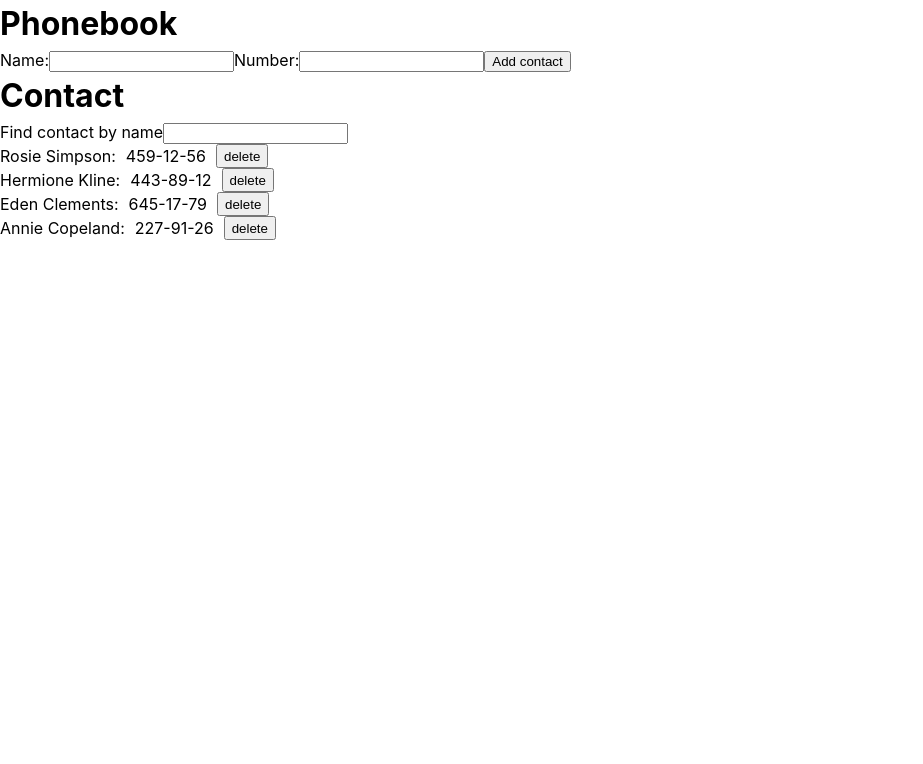
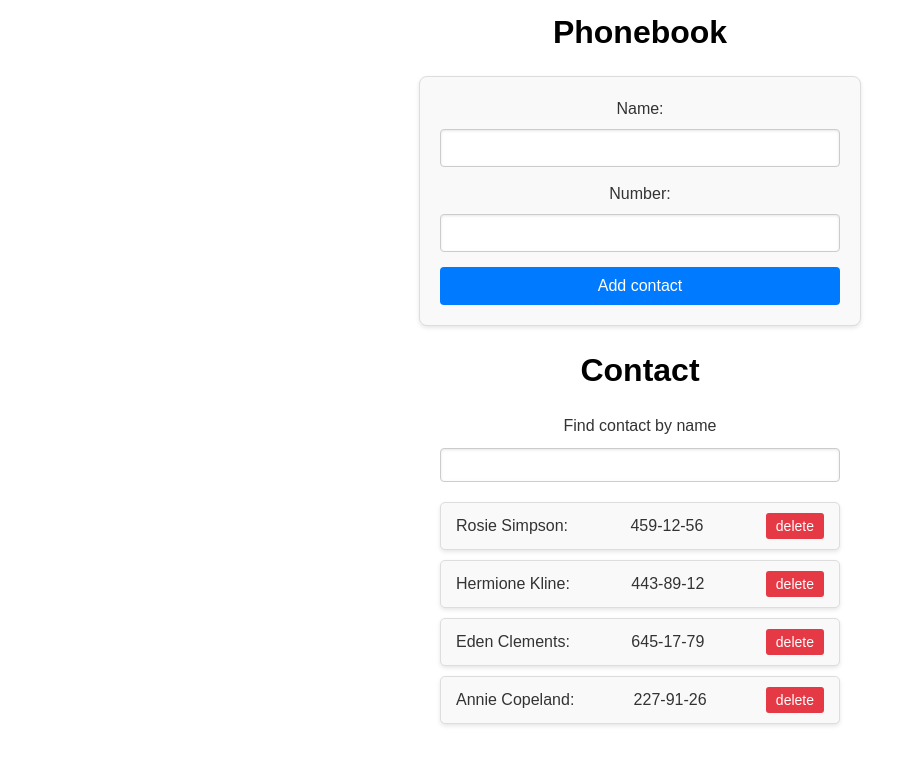
Before and after one commit to Evalac/homeWorkReact2ConatctBook, a React (Create React App) app: page / in a window 1280 px wide. Shown: the top 764 px of the page, without its empty margins (0-923 px from the left). Built offline with nearby package versions, Linux system fonts and the light colour scheme.

Commit message:
style done, check will build the project?

```diff
--- a/package.json
+++ b/package.json
@@ -2,7 +2,7 @@
   "name": "react-homework-template",
   "version": "0.1.0",
   "private": true,
-  "homepage": "https://Evalac.io/homeWorkReact2ConatctBook/",
+  "homepage": "https://Evalac.github.io/homeWorkReact2ConatctBook/",
   "dependencies": {
     "@testing-library/jest-dom": "^5.16.3",
     "@testing-library/react": "^12.1.4",
--- a/src/components/App.jsx
+++ b/src/components/App.jsx
@@ -5,6 +5,8 @@ import { FormikNext } from './FormikNext/FormixNext';
 import { ContactForm } from './ContactBook/ContactForm/ContactForm';
 import { ContactFilter } from './ContactBook/ContactFilter/ConatctFilter';
 import { ContactList } from './ContactBook/ContactList/ContactList';
+
+import css from './App.module.css';
 
 import { nanoid } from 'nanoid';
 
@@ -54,7 +56,7 @@ class App extends Component {
       <>
         {/* <Formika /> */}
         {/* <FormikNext /> */}
-        <div>
+        <div className={css.container}>
           <h1>Phonebook</h1>
           <ContactForm
             addContact={this.addContact}
--- /dev/null
+++ b/src/components/App.module.css
@@ -0,0 +1,3 @@
+.container {
+  text-align: center;
+}
--- a/src/components/ContactBook/ContactFilter/ConatctFilter.jsx
+++ b/src/components/ContactBook/ContactFilter/ConatctFilter.jsx
@@ -1,12 +1,14 @@
 import { Component } from 'react';
+import css from './contactFilter.module.css';
 
 class ContactFilter extends Component {
   render() {
     return (
-      <div>
-        <label htmlFor="">
+      <div className={css.filterContainer}>
+        <label className={css.filterLabel} htmlFor="filter">
           Find contact by name
           <input
+            className={css.filterInput}
             type="text"
             name="filter"
             onChange={this.props.filterChange}
--- /dev/null
+++ b/src/components/ContactBook/ContactFilter/contactFilter.module.css
@@ -0,0 +1,32 @@
+@import-normalize "normalize/opinionated.css";
+/* ContactFilter.module.css */
+
+.filterContainer {
+  margin: 20px auto;
+  max-width: 400px;
+  text-align: center;
+}
+
+.filterLabel {
+  display: flex;
+  flex-direction: column;
+  font-size: 16px;
+  color: #333;
+  margin-bottom: 10px;
+}
+
+.filterInput {
+  margin-top: 10px;
+  padding: 8px 10px;
+  font-size: 14px;
+  border: 1px solid #ccc;
+  border-radius: 4px;
+  box-shadow: inset 0 1px 3px rgba(0, 0, 0, 0.1);
+  transition: border-color 0.2s ease, box-shadow 0.2s ease;
+}
+
+.filterInput:focus {
+  outline: none;
+  border-color: #5cb85c;
+  box-shadow: 0 0 5px rgba(92, 184, 92, 0.5);
+}
--- a/src/components/ContactBook/ContactForm/ContactForm.jsx
+++ b/src/components/ContactBook/ContactForm/ContactForm.jsx
@@ -1,5 +1,6 @@
 import { Component } from 'react';
 import { nanoid } from 'nanoid';
+import css from './contactForm.module.css';
 
 class ContactForm extends Component {
   state = {
@@ -31,10 +32,11 @@ class ContactForm extends Component {
 
   render() {
     return (
-      <form onSubmit={this.onSubmit}>
-        <label htmlFor="name">
+      <form className={css.formNewContact} onSubmit={this.onSubmit}>
+        <label className={css.labelNewContact} htmlFor="name">
           Name:
           <input
+            className={css.inputNewContact}
             type="text"
             name="name"
             pattern="^[a-zA-Zа-яА-Я]+(([' -][a-zA-Zа-яА-Я ])?[a-zA-Zа-яА-Я]*)*$"
@@ -44,9 +46,10 @@ class ContactForm extends Component {
             onChange={this.onChange}
           />
         </label>
-        <label>
+        <label className={css.labelNewContact}>
           Number:
           <input
+            className={css.inputNewContact}
             type="tel"
             name="number"
             pattern="\+?\d{1,4}?[-.\s]?\(?\d{1,3}?\)?[-.\s]?\d{1,4}[-.\s]?\d{1,4}[-.\s]?\d{1,9}"
@@ -56,7 +59,9 @@ class ContactForm extends Component {
             onChange={this.onChange}
           />
         </label>
-        <button type="submit">Add contact</button>
+        <button className={css.buttonNewContact} type="submit">
+          Add contact
+        </button>
       </form>
     );
   }
--- /dev/null
+++ b/src/components/ContactBook/ContactForm/contactForm.module.css
@@ -0,0 +1,53 @@
+@import-normalize "normalize/opinionated.css";
+/* Form.module.css */
+
+.formNewContact {
+  display: flex;
+  flex-direction: column;
+  gap: 15px;
+  max-width: 400px;
+  margin: 20px auto;
+  padding: 20px;
+  background-color: #f9f9f9;
+  border: 1px solid #ddd;
+  border-radius: 8px;
+  box-shadow: 0 2px 4px rgba(0, 0, 0, 0.1);
+}
+
+.labelNewContact {
+  display: flex;
+  flex-direction: column;
+  font-size: 16px;
+  color: #333;
+}
+
+.inputNewContact {
+  margin-top: 8px;
+  padding: 10px;
+  font-size: 14px;
+  border: 1px solid #ccc;
+  border-radius: 4px;
+  box-shadow: inset 0 1px 3px rgba(0, 0, 0, 0.1);
+  transition: border-color 0.2s ease, box-shadow 0.2s ease;
+}
+
+.inputNewContact:focus {
+  outline: none;
+  border-color: #5cb85c;
+  box-shadow: 0 0 5px rgba(92, 184, 92, 0.5);
+}
+
+.buttonNewContact {
+  padding: 10px;
+  font-size: 16px;
+  color: white;
+  background-color: #007bff;
+  border: none;
+  border-radius: 4px;
+  cursor: pointer;
+  transition: background-color 0.2s ease;
+}
+
+.buttonNewContact:hover {
+  background-color: #0056b3;
+}
--- a/src/components/ContactBook/ContactList/ContactList.jsx
+++ b/src/components/ContactBook/ContactList/ContactList.jsx
@@ -5,13 +5,14 @@ import css from './ContactList.module.css';
 class ContactList extends Component {
   render() {
     return (
-      <ul>
+      <ul className={css.containerList}>
         {this.props.initialValue.map(contact => {
           return (
             <li key={nanoid()} className={css.contactItem}>
               <p>{contact.name}:</p>
               <p>{contact.number}</p>
               <button
+                className={css.buttonDelete}
                 type="button"
                 onClick={() => this.props.onDeleteContact(contact.id)}
               >
--- a/src/components/ContactBook/ContactList/ContactList.module.css
+++ b/src/components/ContactBook/ContactList/ContactList.module.css
@@ -1,31 +1,50 @@
-body {
-  font-family: sans-serif;
-  line-height: 1.5;
-}
+@import-normalize "normalize/opinionated.css";
 
-h1,
-h2,
-h3,
-h4,
-h5,
-h6,
-p {
+/* ContactList.module.css */
+
+.containerList {
+  list-style: none;
+  padding: 0;
   margin: 0;
-  margin-right: 10px;
-}
-
-ul,
-ol {
-  margin: 0;
-  padding: 0;
-}
-
-img {
-  display: block;
-  max-width: 100%;
-  height: auto;
+  max-width: 400px;
+  margin: 0 auto;
 }
 
 .contactItem {
   display: flex;
+  justify-content: space-between;
+  align-items: center;
+  padding: 10px 15px;
+  margin-bottom: 10px;
+  background-color: #f9f9f9;
+  border: 1px solid #ddd;
+  border-radius: 5px;
+  box-shadow: 0 2px 4px rgba(0, 0, 0, 0.1);
+  transition: transform 0.2s ease, box-shadow 0.2s ease;
 }
+
+.contactItem:hover {
+  transform: translateY(-2px);
+  box-shadow: 0 4px 6px rgba(0, 0, 0, 0.2);
+}
+
+.contactItem p {
+  margin: 0;
+  font-size: 16px;
+  color: #333;
+}
+
+.buttonDelete {
+  padding: 5px 10px;
+  font-size: 14px;
+  color: white;
+  background-color: #e63946;
+  border: none;
+  border-radius: 3px;
+  cursor: pointer;
+  transition: background-color 0.2s ease;
+}
+
+.buttonDelete:hover {
+  background-color: #d62828;
+}
--- a/src/index.css
+++ b/src/index.css
@@ -1,15 +1,28 @@
-@import-normalize; /* bring in normalize.css styles */
+@import-normalize;
 
 body {
-  margin: 0;
-  font-family: -apple-system, BlinkMacSystemFont, 'Segoe UI', 'Roboto', 'Oxygen',
-    'Ubuntu', 'Cantarell', 'Fira Sans', 'Droid Sans', 'Helvetica Neue',
-    sans-serif;
-  -webkit-font-smoothing: antialiased;
-  -moz-osx-font-smoothing: grayscale;
+  font-family: sans-serif;
+  line-height: 1.5;
 }
 
-code {
-  font-family: source-code-pro, Menlo, Monaco, Consolas, 'Courier New',
-    monospace;
+h1,
+h2,
+h3,
+h4,
+h5,
+h6,
+p {
+  margin: 0;
 }
+
+ul,
+ol {
+  margin: 0;
+  padding: 0;
+}
+
+img {
+  display: block;
+  max-width: 100%;
+  height: auto;
+}
```
